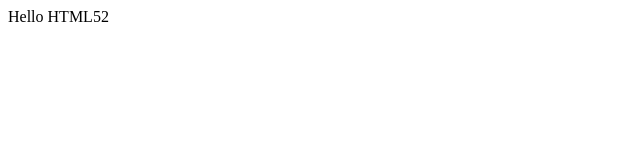
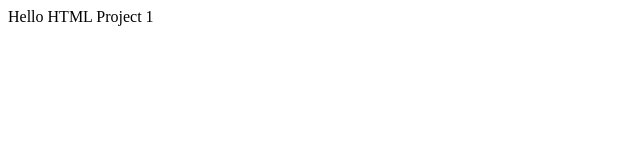
Before and after one commit to ahetesum/MyFirstProject, a website: page index.html in a window 1280 px wide. Shown: the full height of the page, 0-640 px from the left. Drawn offline with Linux system fonts and the light colour scheme.

Commit message:
some fix and tix

```diff
--- a/index.html
+++ b/index.html
@@ -3,6 +3,6 @@
   <head>
   </head>
   <body>
-    Hello HTML52
+    Hello HTML Project 1
   </body>
 </html>
```
